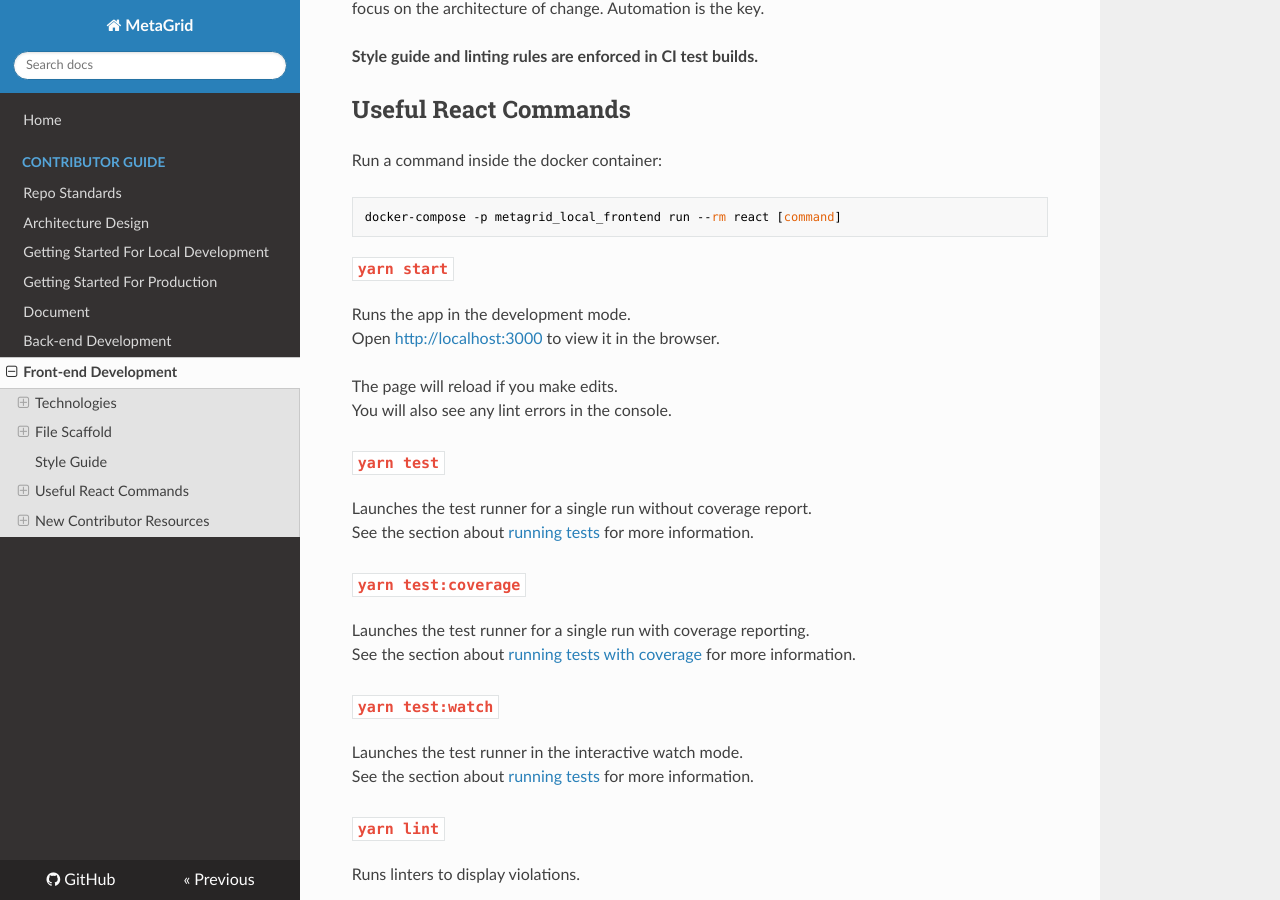
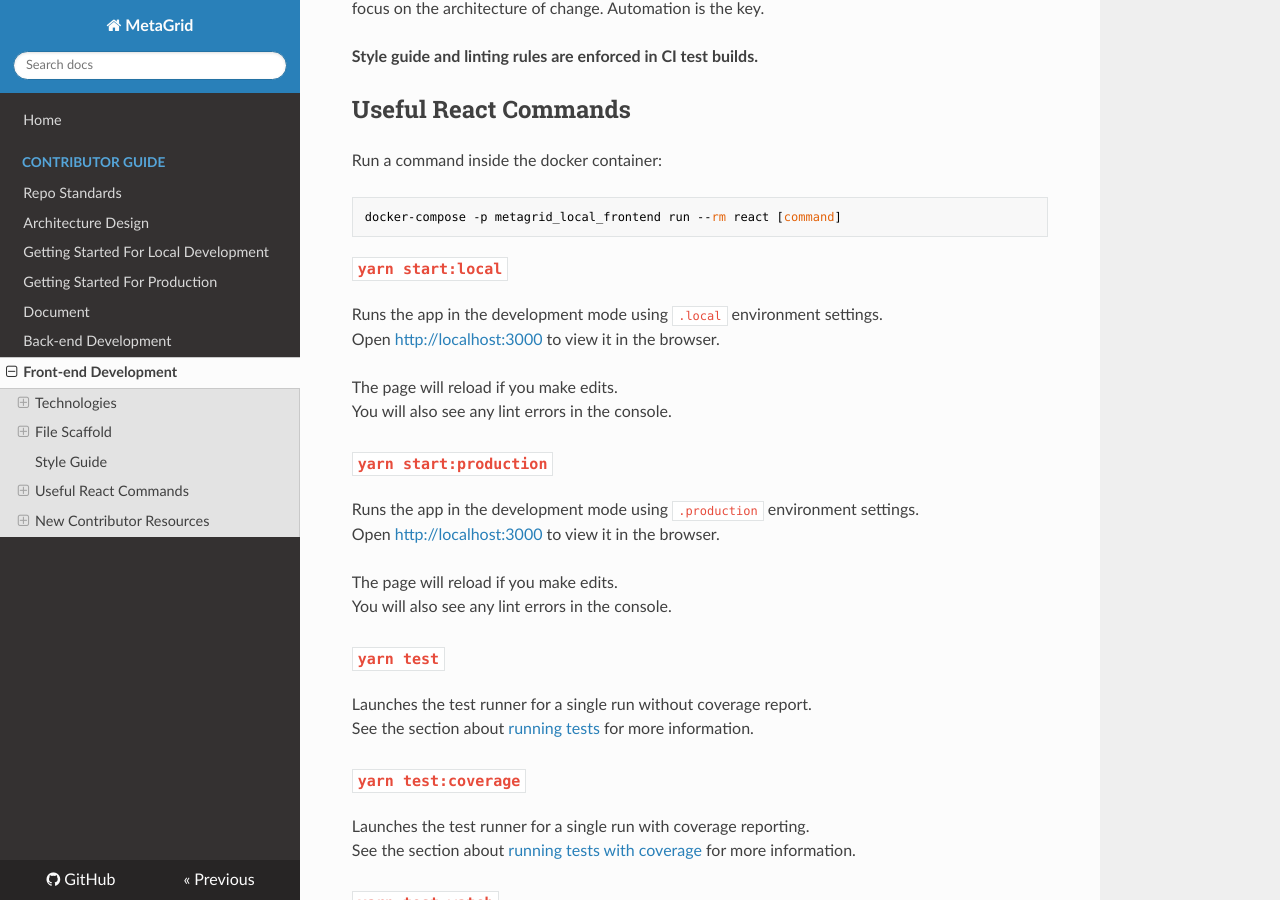
Before and after one commit to esgf2-us/metagrid, an MkDocs documentation site: the page built from docs/docs/contributors/frontend_development.md, in a window 1280 px wide and 900 px high, scrolled down 4607 px. Built offline with MkDocs 1.6.1, drawn with Linux system fonts in a browser that asks for light colours; nearby versions of some CDN libraries.

Commit message:
Minor updates to documentation.

````diff
--- a/docs/docs/contributors/frontend_development.md
+++ b/docs/docs/contributors/frontend_development.md
@@ -200,9 +200,17 @@ Run a command inside the docker container:
 docker-compose -p metagrid_local_frontend run --rm react [command]
 ```
 
-### `yarn start`
+### `yarn start:local`
 
-Runs the app in the development mode.<br />
+Runs the app in the development mode using `.local` environment settings.<br />
+Open [http://localhost:3000](http://localhost:3000) to view it in the browser.
+
+The page will reload if you make edits.<br />
+You will also see any lint errors in the console.
+
+### `yarn start:production`
+
+Runs the app in the development mode using `.production` environment settings.<br />
 Open [http://localhost:3000](http://localhost:3000) to view it in the browser.
 
 The page will reload if you make edits.<br />
````
Also changed, not shown: docs/docs/contributors/architecture_design.md (+1 -1 lines).
